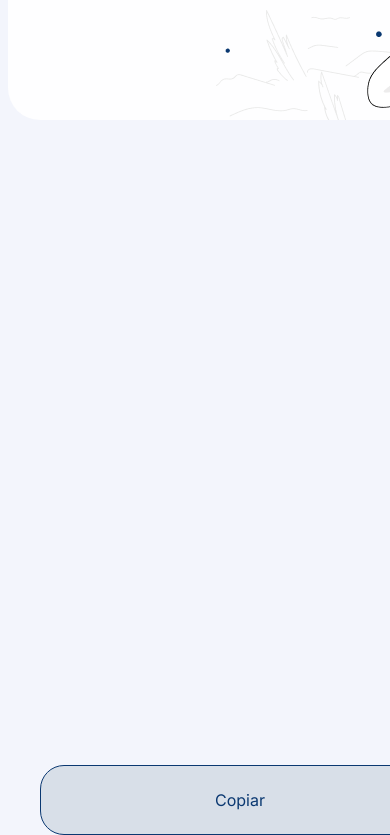
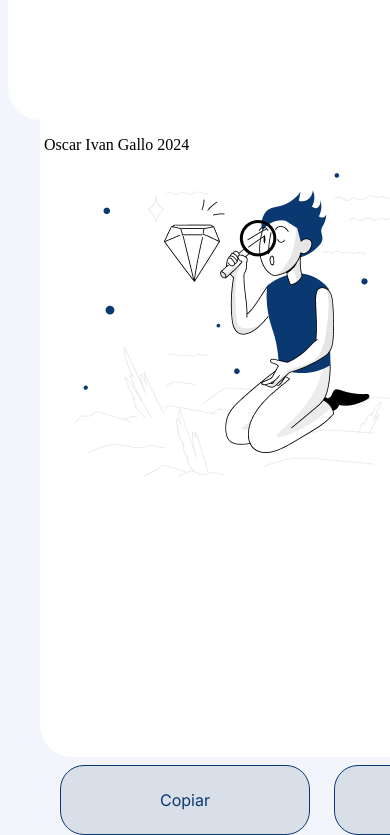
Before and after one commit to Oscargallop/EncriptadorAlura, a plain HTML site: page index.html in a window 390 px wide. Shown: the part 1113-1948 px from the top of the page. Drawn offline with Linux system fonts and the light colour scheme; a web font is replaced by a local one.

Commit message:
Funcionando para entregar con el borrado de la imagen mas un boton de reinicio

```diff
--- a/Encriptador.js
+++ b/Encriptador.js
@@ -6,16 +6,6 @@ let textoEncriptadoParaMostrar = "";
 //let textoUsuario = "";
 
 function botonEncriptar () {
-    const textoEncriptadoParaMostrar = cifrar();
-    //let paraBorrar = document.getElementById("textoUsuario").value;
-    //cuadro_salida.value = textoEncriptadoParaMostrar;
-    //cuadro_salida.style.backgroundImage =
-    //document.getElementById('img').style.display = "none";
-    console.log(textoEncriptadoParaMostrar);
-    return;
-}
-
-function cifrar () {
     let paraEncriptar = document.getElementById("textoUsuario").value;
     let longitud = paraEncriptar.length;
     console.log("la longitud es", longitud);
@@ -49,9 +39,13 @@ function cifrar () {
     const textoEncriptado = arrayEncriptado.join("");
     console.log(textoEncriptado);
     //
-    //salidaMensaje.value = textoEncriptado
+
     document.getElementById("textoEncriptadoMensaje").innerText = textoEncriptado;
     document.getElementById("textoUsuario").value = "";
+
+    borrImagen=document.querySelector('.texto_salida')
+    borrImagen.style.backgroundImage = "none";
+
     return arrayEncriptado;
 }
 
@@ -107,6 +101,9 @@ function botonDesencriptar () {
     return textoDesencriptado;
 }
 
+function reiniciar(){
+    location.reload();
+}
 
 /*
 function verificador (str){
--- a/Styles/Style.css
+++ b/Styles/Style.css
@@ -105,7 +105,23 @@ body {
     display: flex;
     justify-content: center;
     padding: 24px 0;
-    width: 400px;
+    width: 250px;
+    font-size: 16px;
+    border-color: #0A3871;
+    border-style: solid;
+    border-width: 1px;
+    text-decoration: none;
+    color:#0A3871;
+}
+
+.boton4{
+    font-family: "Inter", sans-serif;
+    border-radius: 24px;
+    background: #D8DFE8;
+    display: flex;
+    justify-content: center;
+    padding: 24px 0;
+    width: 250px;
     font-size: 16px;
     border-color: #0A3871;
     border-style: solid;
@@ -124,9 +140,9 @@ body {
     margin-top: -40px;
     border-radius: 3px;
     background: rgba(255, 255, 255, .9);
-    background-image: url(/Archivos/Muneco.png);
+    /*background-image: url(/Archivos/Muneco.png);
     background-repeat: no-repeat;
-    background-position: center;
+    background-position: center;*/
     border: none;
     color: #0A3871;
     padding: 2rem;
@@ -140,11 +156,16 @@ body {
 }
 
 .texto_salida {
+    background: #ffffff;
+    background-image: url(/Archivos/Muneco.png);
+    background-repeat: no-repeat;
+    background-position: center;
     width: 340px;
     height: 800px;
     margin-top: 5px;
     border-radius: 3px;
-    background: rgba(255, 255, 255, .0);
+
+
     border: none;
     color: #0A3871;
     padding: 2rem;
@@ -156,6 +177,25 @@ body {
 .texto_salida:focus{
     outline: none;
 }
+
+.footer{
+    display: flex;
+    flex-direction: row;
+    gap: 8px;
+    margin-left: 250px;
+    padding: 16px;
+}
+
+.container_boton2{
+    display: flex;
+    flex-direction: row;
+    margin-left: 20px;
+    margin-top: 0;
+    gap: 24px;
+}
+
+
+
 
 @media (max-width: 820px){
     .principal{
@@ -194,6 +234,14 @@ body {
         font-family: "Inter", sans-serif;
         border-radius: 32px;
     }
+
+    .footer{
+        display: flex;
+        flex-direction: row;
+        gap: 8px;
+        margin-left: 100px;
+        padding: 16px;
+    }
 }
 
 
@@ -209,4 +257,11 @@ body {
         margin-left: 20px;
         padding: 2px;
     }
+    .footer{
+        display: flex;
+        flex-direction: row;
+        gap: 8px;
+        margin-left: 20px;
+        padding: 16px;
+    }
 }
--- a/index.html
+++ b/index.html
@@ -17,7 +17,7 @@
     </div>
     <main class="principal">
         <div class="secionLeft">
-            <textarea id = "textoUsuario" class="cuadro_entrada" cols="30" rows="10" placeholder="Ingrese el texto aqui"></textarea>
+            <textarea id="textoUsuario" class="cuadro_entrada" cols="30" rows="10" placeholder="Ingrese el texto aquí"></textarea>
             <div class="advertisment">
                 <img src="./Archivos/bi_exclamation-circle-fill.png" alt="Simbolo de exclamacion">
                 <label for="advertisment">Solo letras minúsculas y sin acentos</label>
@@ -29,10 +29,17 @@
         </div>
         <div class="cuadro_salida">
             <textarea id = "textoEncriptadoMensaje" class="texto_salida"></textarea>
-            <button onclick="copiarTexto()" class="boton3">Copiar</button>
+            <div class="container_boton2">
+                <button onclick="copiarTexto()" class="boton3">Copiar</button>
+                <button onclick="reiniciar()" class="boton4">Reiniciar</button>
+            </div>
         </div>
+
     </main>
 
     <script src="Encriptador.js"></script>
 </body>
+<div class="footer">
+    <label for=" pieDePagina">Oscar Ivan Gallo 2024</label>
+</div>
 </html>
```
